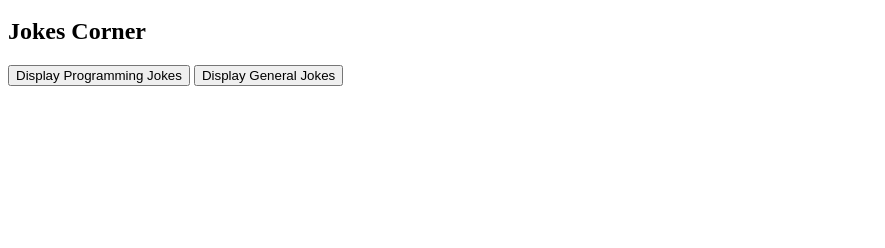
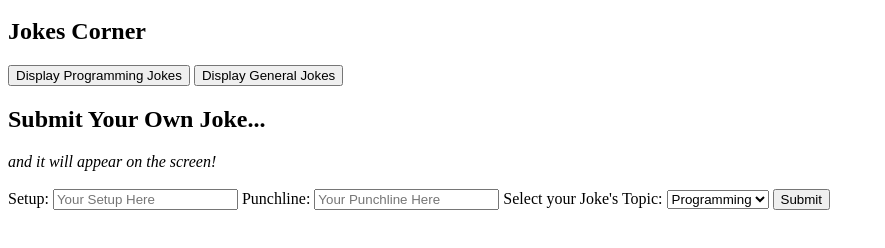
Before and after one commit to chayavogel/GET-the-Joke, a plain HTML site: page index.html in a window 1280 px wide. Shown: the part 126-374 px from the top of the page, without its empty margins (0-885 px from the left). Drawn offline with Linux system fonts and the light colour scheme.

Commit message:
add html for the submission form

```diff
--- a/index.html
+++ b/index.html
@@ -23,5 +23,23 @@
             </div>
         </div>
 
+        <div id="submit-form">
+            <h2 id="submission-form-title">Submit Your Own Joke...</h2>
+            <subtitle id="submission-form-subtitle"><em>and it will appear on the screen!</em></subtitle>
+            <br><br>
+            <form>
+                <label for="setup">Setup: </label>
+                <input type="text" id="setup" name="setup" value="" placeholder="Your Setup Here">
+                <label for="punchline">Punchline: </label>
+                <input type="text" id="punchline" name="punchline" value="" placeholder="Your Punchline Here">
+                <label for="topic">Select your Joke's Topic:</label>
+                <select name="topic" id="topic">
+                    <option value="Programming">Programming</option>
+                    <option value="General">General</option>
+                </select>
+                <input type="submit" value="Submit">
+            </form>
+        </div>
+
     </body>
 </html>
```
